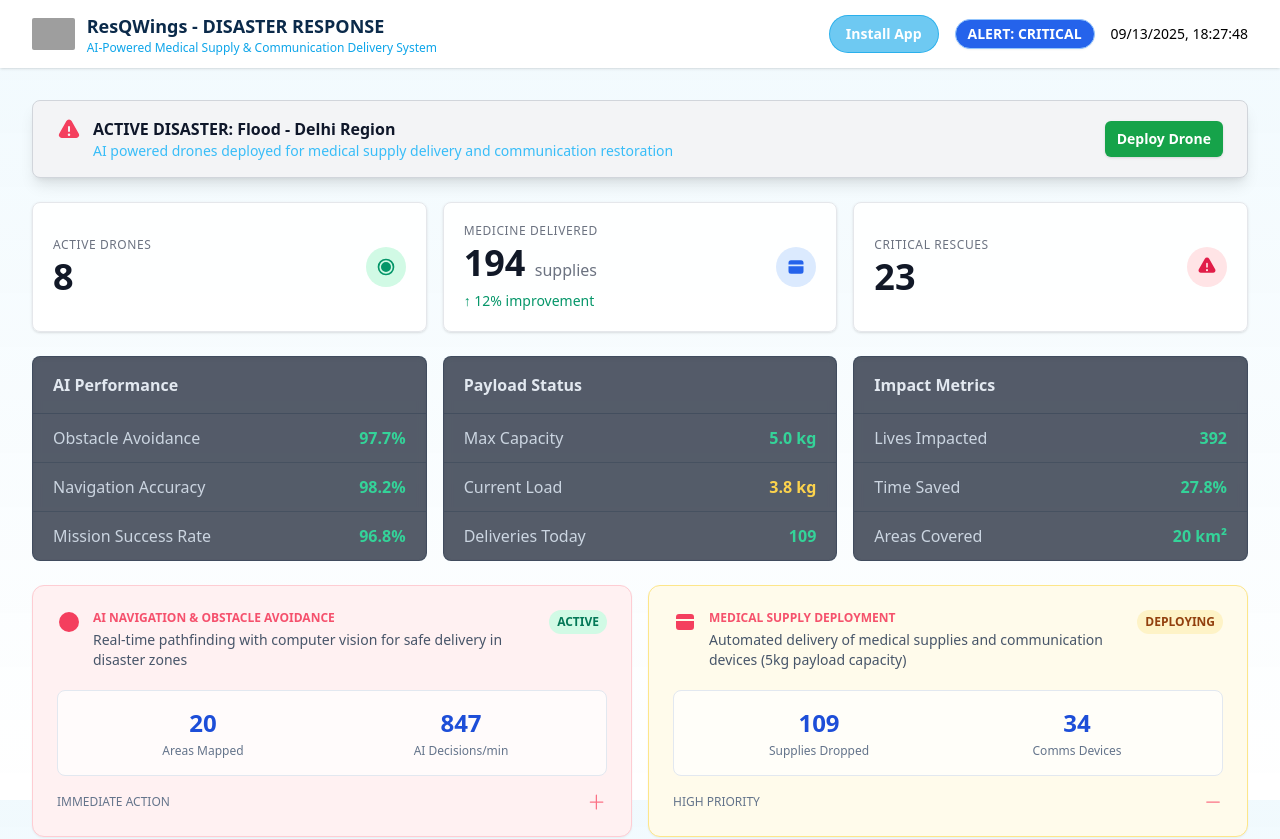
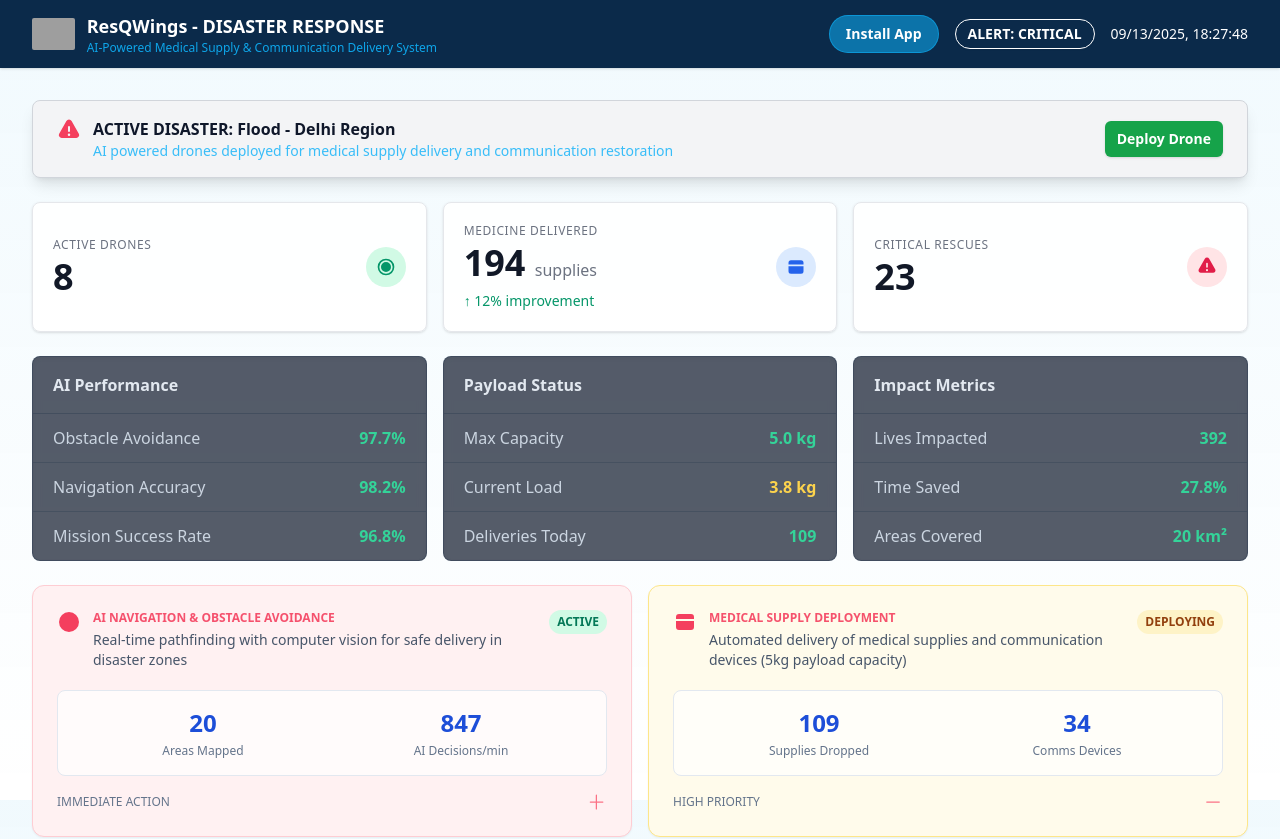
Before and after one commit to Atulya24/ResQWings, a React (Vite) app: page / in a window 1280 px wide. Shown: the top 839 px of the page. Built offline with nearby package versions, Linux system fonts and the light colour scheme; grey boxes are pictures that could not be loaded.

Commit message:
third  commit

```diff
--- a/dev-dist/sw.js
+++ b/dev-dist/sw.js
@@ -82,7 +82,7 @@ define(['./workbox-54d0af47'], (function (workbox) { 'use strict';
     "revision": "3ca0b8505b4bec776b69afdba2768812"
   }, {
     "url": "index.html",
-    "revision": "0.tl9q5p63358"
+    "revision": "0.4kcp6gg9hc"
   }], {});
   workbox.cleanupOutdatedCaches();
   workbox.registerRoute(new workbox.NavigationRoute(workbox.createHandlerBoundToURL("index.html"), {
--- a/src/components/TopBar.jsx
+++ b/src/components/TopBar.jsx
@@ -22,7 +22,7 @@ export default function TopBar() {
   const [logoSrc, setLogoSrc] = React.useState('/logo.png')
 
   return (
-    <div className="bg-white text-slate-900 shadow">
+    <div className="bg-[#0b2a4a] text-white shadow">
       <div className="max-w-7xl mx-auto px-4 sm:px-6 lg:px-8 py-3 flex items-center">
         <div className="flex items-center gap-3">
           <img
@@ -35,15 +35,15 @@ export default function TopBar() {
             }}
           />
           <div className="leading-tight">
-            <div className="font-bold text-lg text-[#0b2a4a]">ResQWings - DISASTER RESPONSE</div>
+            <div className="font-bold text-lg text-white">ResQWings - DISASTER RESPONSE</div>
             <div className="text-xs text-brand">AI-Powered Medical Supply & Communication Delivery System</div>
           </div>
         </div>
         {/* Right-most controls */}
         <div className="ml-auto flex items-center gap-4 text-sm">
           <InstallPrompt />
-          <span className="bg-blue-600 border border-blue-300 text-white px-3 py-1 rounded-full font-semibold shadow-sm">ALERT: CRITICAL</span>
-          <span className="text-black hidden sm:inline">{dateStr}, {timeStr}</span>
+          <span className="bg-transparent border border-white text-white px-3 py-1 rounded-full font-semibold shadow-sm">ALERT: CRITICAL</span>
+          <span className="text-white hidden sm:inline">{dateStr}, {timeStr}</span>
         </div>
       </div>
     </div>
```
